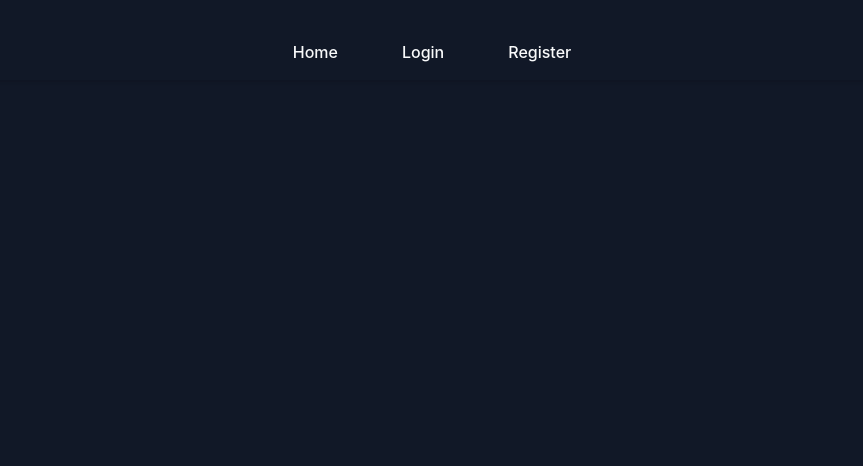
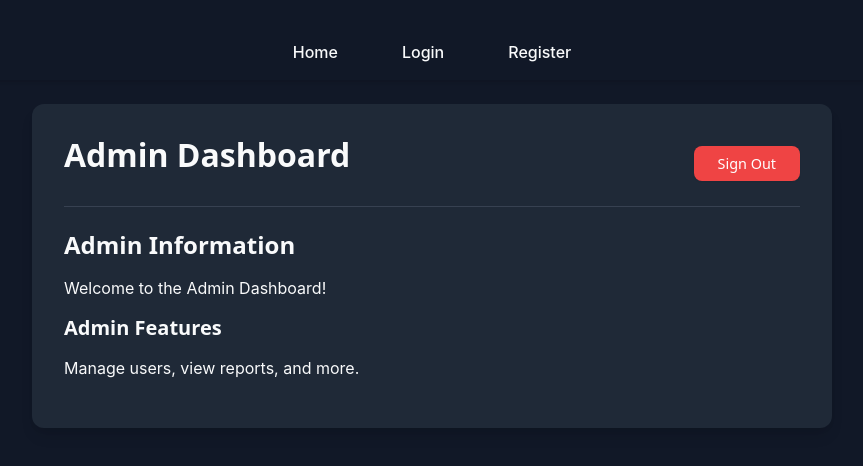
Before and after one commit to OssyCA/PersonalChatbot, a React (Vite) app in the folder LoginJwt/: page /admin-dashboard in a window 1280 px wide. Before the commit this address had no page. Shown: the top 466 px of the page, without its empty margins (208-1071 px from the left). Built offline with nearby package versions, Linux system fonts and the light colour scheme.

Commit message:
added admin dashboard

```diff
--- a/LoginJwt/src/App.jsx
+++ b/LoginJwt/src/App.jsx
@@ -4,6 +4,7 @@ import StartScreen from "./Pages/StartScreen";
 import ChatBot from "./Pages/ChatBot";
 import ProtectedRoute from "./Comp/ProtectedRoute";
 import UserDashboard from "./Pages/UserDashboard";
+import AdminDashboard from "./Pages/AdminDashboard";
 import Navbar from "./Comp/Navbar";
 import { BrowserRouter as Router, Routes, Route } from "react-router-dom";
 
@@ -18,6 +19,7 @@ function App() {
             <Route path="/register" element={<Register />} />
             <Route path="/Login" element={<Login />} />
             <Route path="/start-screen" element={<StartScreen />} />
+            <Route path="/admin-dashboard" element={<AdminDashboard />} />
             {/* Protected Routes*/}
             <Route element={<ProtectedRoute />}>
               <Route path="/chatbot" element={<ChatBot />} />
--- /dev/null
+++ b/LoginJwt/src/Pages/AdminDashboard.jsx
@@ -0,0 +1,27 @@
+import React from "react";
+
+const AdminDashboard = () => {
+  return (
+    <div className="dashboard-container">
+      <div className="dashboard-header">
+        <h1>Admin Dashboard</h1>
+        <button className="btn btn-danger" onClick={() => alert("Sign Out")}>
+          Sign Out
+        </button>
+      </div>
+
+      <div className="admin-info">
+        <h2>Admin Information</h2>
+        <p>Welcome to the Admin Dashboard!</p>
+      </div>
+
+      {/* Placeholder for admin-specific features */}
+      <div className="admin-features">
+        <h3>Admin Features</h3>
+        <p>Manage users, view reports, and more.</p>
+      </div>
+    </div>
+  );
+};
+
+export default AdminDashboard;
--- a/LoginJwt/src/Pages/ChatBot.jsx
+++ b/LoginJwt/src/Pages/ChatBot.jsx
@@ -45,11 +45,6 @@ const ChatBot = () => {
 
   const botResponse = async (userMessage) => {
     try {
-      console.log(
-        "Sending request to:",
-        `https://localhost:7289/InputMessage/${encodeURIComponent(userMessage)}`
-      );
-
       const response = await authFetch(
         `https://localhost:7289/InputMessage/${encodeURIComponent(
           userMessage
```
